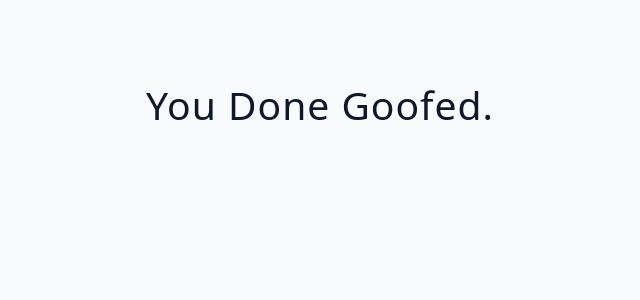
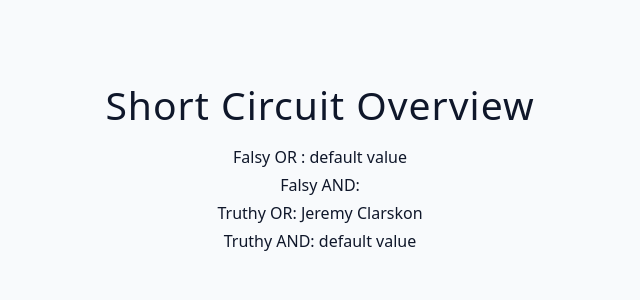
Before and after one commit to RumenKeranchev/my-react-app-vite, a React (Vite) app: page / in a window 1280 px wide. Shown: the top 300 px of the page, without its empty margins (320-960 px from the left). Built offline with nearby package versions, Linux system fonts and the light colour scheme; no server answers.

Commit message:
Conditional renndering short circuit overview example completed

```diff
--- a/src/App.jsx
+++ b/src/App.jsx
@@ -1,4 +1,4 @@
-import Starter from "./tutorial/03-conditional-rendering/starter/02-multiple-returns-fetch-data";
+import Starter from "./tutorial/03-conditional-rendering/starter/04-short-circuit-overview";
 
 function App() {
 	return (
--- a/src/tutorial/03-conditional-rendering/starter/04-short-circuit-overview.jsx
+++ b/src/tutorial/03-conditional-rendering/starter/04-short-circuit-overview.jsx
@@ -1,6 +1,29 @@
-import { useState } from 'react';
+import { useState } from "react";
 
 const ShortCircuitOverview = () => {
-  return <h2>short circuit overview</h2>;
+	// falsy
+	const [text, setText] = useState("");
+
+	// truthy
+	const [name, setName] = useState("Jeremy Clarskon");
+
+	return (
+		<>
+			<h2>short circuit overview</h2>
+			<div>Falsy OR : {or(text)}</div>
+			<div>Falsy AND: {and(text)}</div>
+			<div>Truthy OR: {or(name)}</div>
+			<div>Truthy AND: {and(name)}</div>
+		</>
+	);
 };
+
+function or(value) {
+	return value || "default value";
+}
+
+function and(value) {
+	return value && "default value";
+}
+
 export default ShortCircuitOverview;
```
